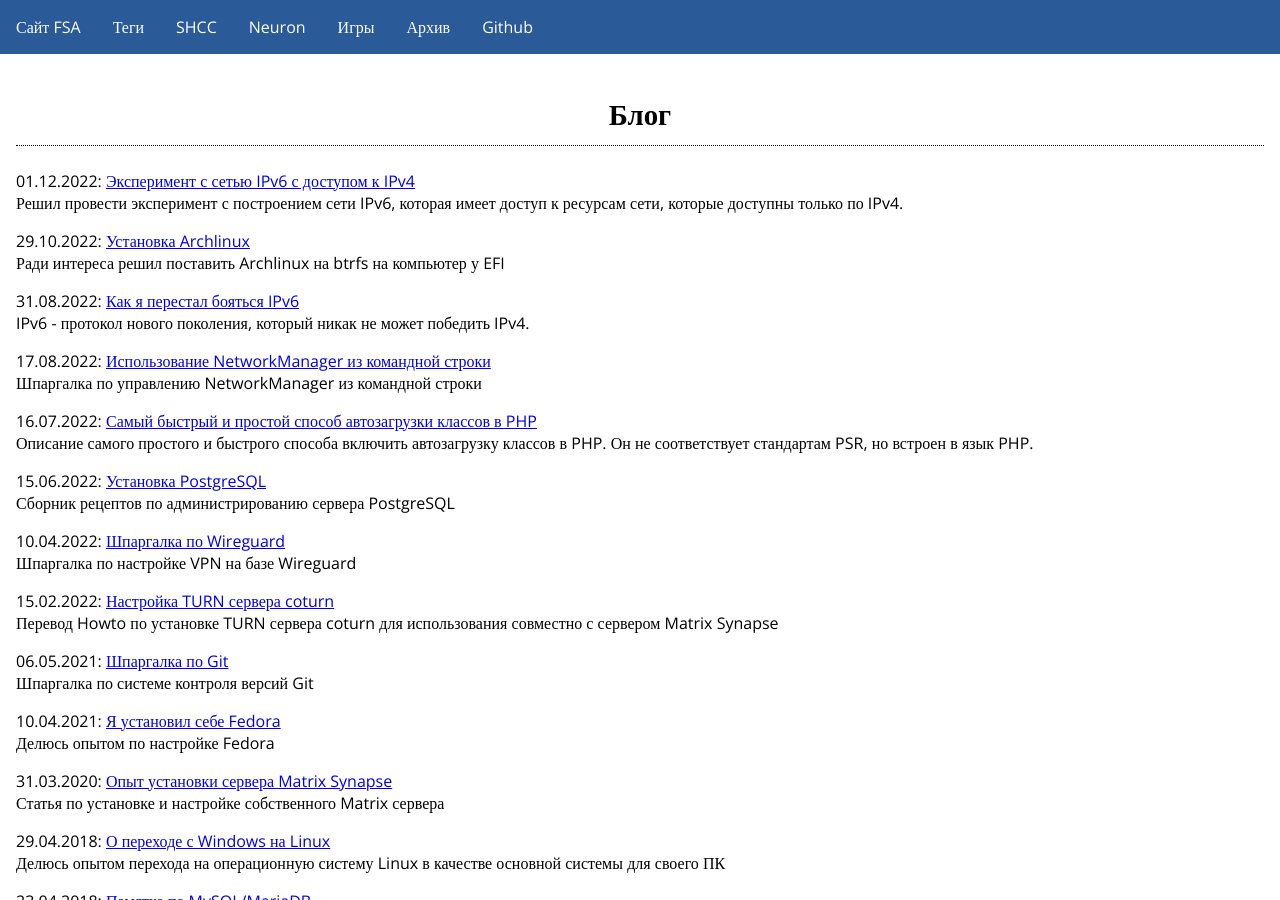
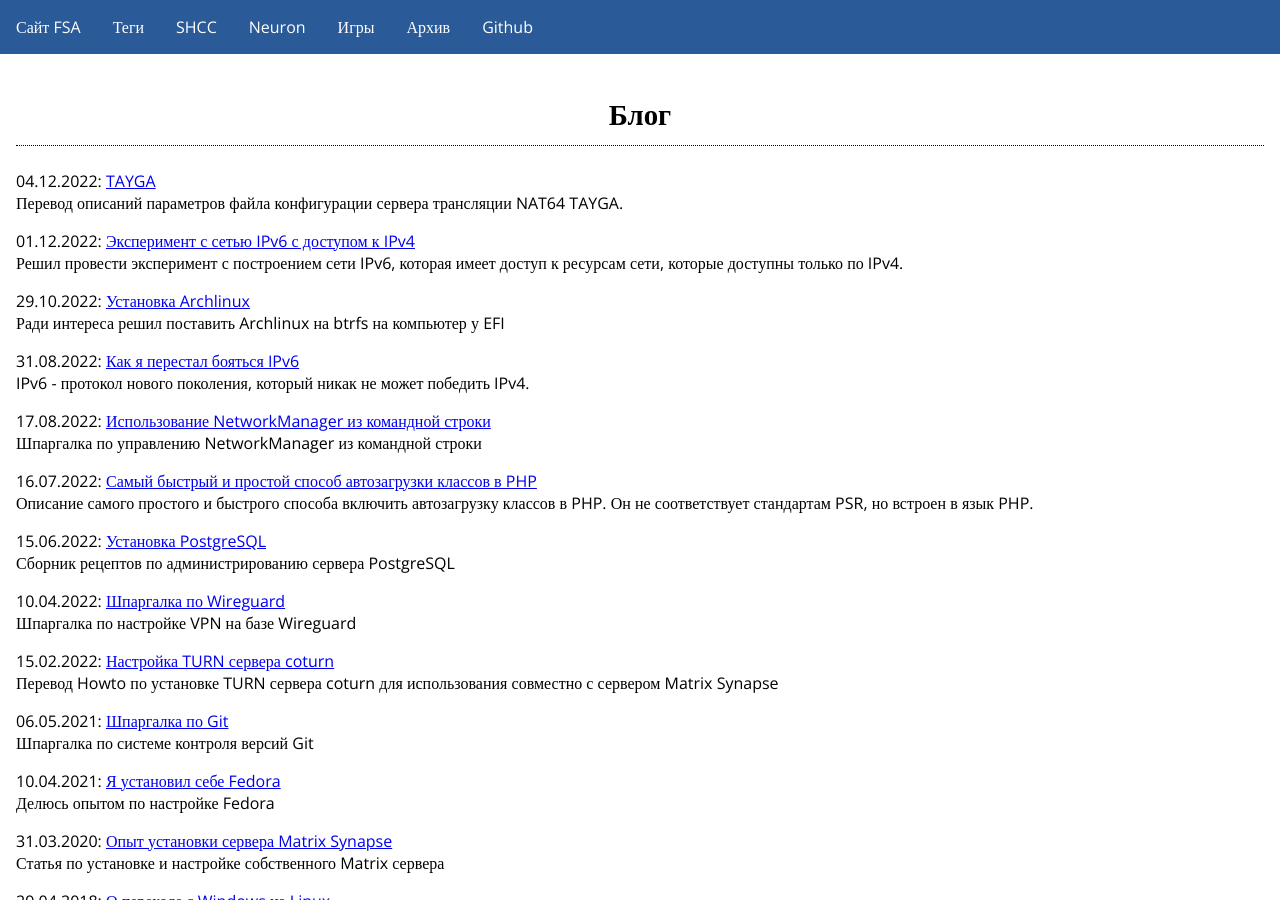
Before and after one commit to fsa/site, a Jekyll site: the page built from index.md, in a window 1280 px wide and 900 px high. Built offline with Jekyll 4.4.1, drawn with Linux system fonts in a browser that asks for light colours; some of the changed lines change nothing that is shown.

Commit message:
Перевод комментариев из конфигурации TAYGA

```diff
--- a/_posts/2022-12-01-nat64-dns64.md
+++ b/_posts/2022-12-01-nat64-dns64.md
@@ -124,6 +124,8 @@ data-dir /var/spool/tayga
 - `prefix` - используемый IPv6 префикс для трансляции IPv6 в IPv4.
 - `dynamic-pool` - пул адресов IPv4, который выдаётся клиентам IPv6, если они их нет в статической карте.
 
+Подробнее смотрите [в переводе комментариев из файла конфигурации TAYGA](/tayga).
+
 ## Включение маршрутизации
 
 Для включения маршрутизации необходимо включить передачу пакетов через хост через `sysctl`. В Ubuntu можно просто создать файл `/etc/sysctl.d/99-route.conf`:
--- /dev/null
+++ b/_posts/2022-12-04-tayga.md
@@ -0,0 +1,56 @@
+---
+layout: post
+title: TAYGA
+date: 2022-12-04 23:22:00 +0700
+tags: [TAYGA]
+excerpt: Перевод описаний параметров файла конфигурации сервера трансляции NAT64 TAYGA.
+---
+Это перевод комментариев в файле конфигурации TAYGA - сервера трансляции NAT64.
+
+## tun-device
+
+Обязательный параметр.
+
+Устройство TUN, которое TAYGA будет использовать для обмена пакетами IPv4 и IPv6 с ядром. Можно использовать любое имя, но рекомендуется `nat64`.
+
+Это устройство можно создать перед запуском демона `tayga`, запустив `tayga --mktun`. Это позволяет настроить правила маршрутизации и брандмауэра до начала преобразования пакетов.
+
+## ipv4-addr
+
+Обязательный параметр.
+
+IPv4-адрес TAYGA. Он **не является** IPv4-адресам вашего маршрутизатора! Для TAYGA требуется свой собственный адрес, потому что он действует как маршрутизатор IPv4 и IPv6 и должен иметь возможность отправлять сообщения ICMP. TAYGA также будет отвечать на эхо-запросы ICMP (ping) по этому адресу.
+
+Этот адрес может находиться в пределах выделенного для TAYGA динамического пула адресов.
+
+## ipv6-addr
+
+Параметр не является обязательным, если указан префикс NAT64. Параметр, также, обязателен, если используется префикс NAT64 `64:ff9b::/96`, а `ipv4-addr` является частным (RFC1918) адресом.
+
+IPv6-адрес TAYGA. Этот адрес **не является** IPv6-адрес вашего маршрутизатора! TAYGA требует свой собственный адрес, потому что он действует как маршрутизатор IPv4 и IPv6 и должен иметь возможность отправлять сообщения ICMP. TAYGA также будет отвечать на эхо-запросы ICMP (ping6) по этому адресу.
+
+Если `ipv6-addr` не указан, то TAYGA создаст свой IPv6-адрес, используя `ipv4-addr` и префикс NAT64.
+
+## prefix
+
+Префикс NAT64. Адресное пространство IPv4 отображается в адресное пространство IPv6 путем добавления этого префикса к адресу IPv4. В большинстве случаев рекомендуется использовать префикс /96, но поддерживаются все длины, указанные в RFC 6052.
+
+Это должен быть префикс, выбранный из адресного пространства IPv6 вашей сети, или префикс `64:ff9b::/96`. Обратите внимание, что использование префикса `64:ff9b::/96` запрещает узлам IPv6 связываться с узлами IPv4, имеющими частные (RFC1918) адреса, в соответствии с RFC 6052.
+
+Префикс NAT64 не нужно указывать, если все необходимые сопоставления адресов перечислены в директивах `map'. (Смотри ниже.)
+
+## dynamic-pool
+
+Префикс динамического пула. Хостам IPv6, отправляющим трафик через TAYGA (и не соответствующим статической карте или IPv4-транслируемому адресу в префиксе NAT64), будет назначен IPv4-адрес из динамического пула. Динамические карты действительны в течение 124 минут после обнаружения последнего соответствующего пакета.
+
+Если в динамическом пуле не осталось свободных адресов (или динамический пул не настроен), пакеты от неизвестных хостов IPv6 будут отклоняться с ошибкой ICMP unreachable.
+
+## data-dir
+
+Каталог постоянного хранения данных. В этом каталоге хранится файл dynamic.map, в котором сохраняются динамические карты, созданные из динамического пула. Можно не указывать, если вам не нужно, чтобы эти карты сохранялись между перезапусками TAYGA.
+
+## map
+
+Устанавливает карту связи с одним хостом. Если хост IPv6 должен быть постоянно доступен по определенному адресу IPv4, добавьте директиву map для данного хоста. Хосты IPv6, с адресом, преобразуемым в IPv4, не нуждаются в данной директиве.
+
+IPv4-адреса, указанные в директиве `map', могут без конфликтов использовать адреса из указанного диапазона динамического пула.
```
